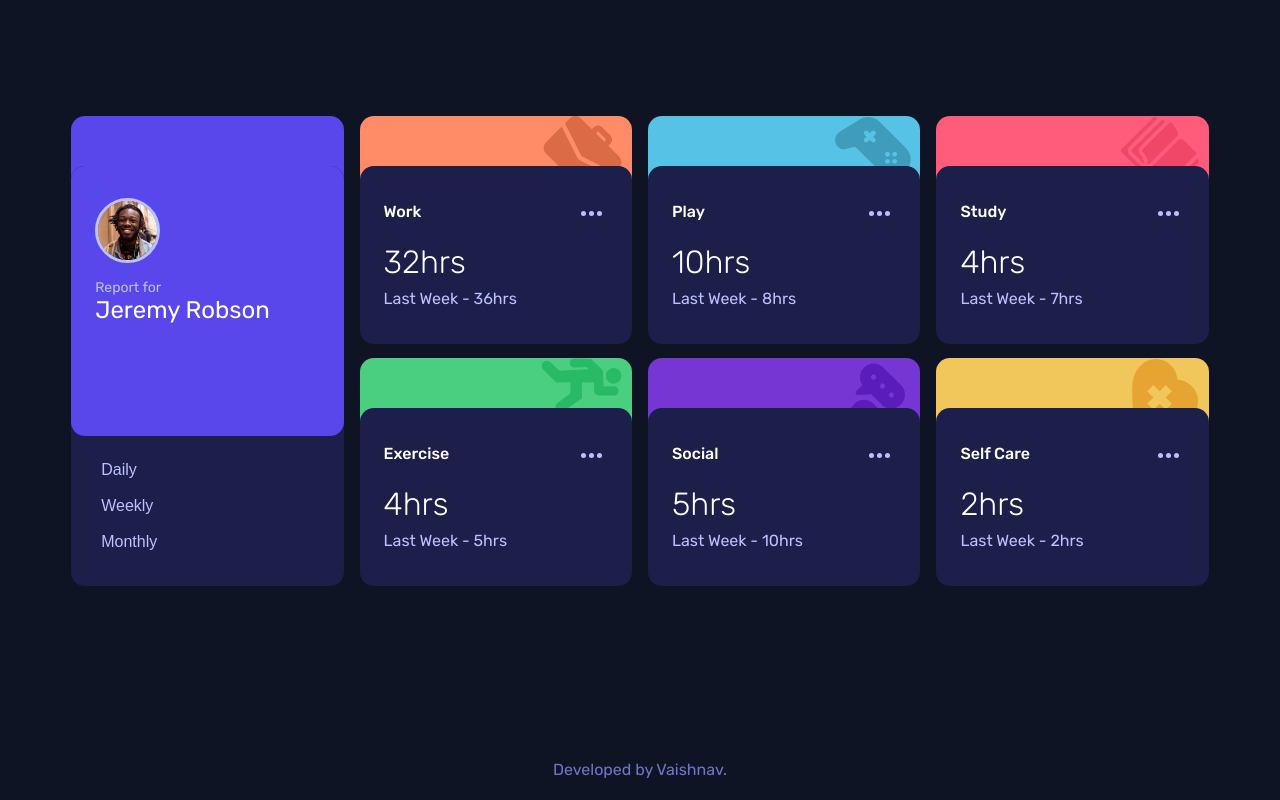
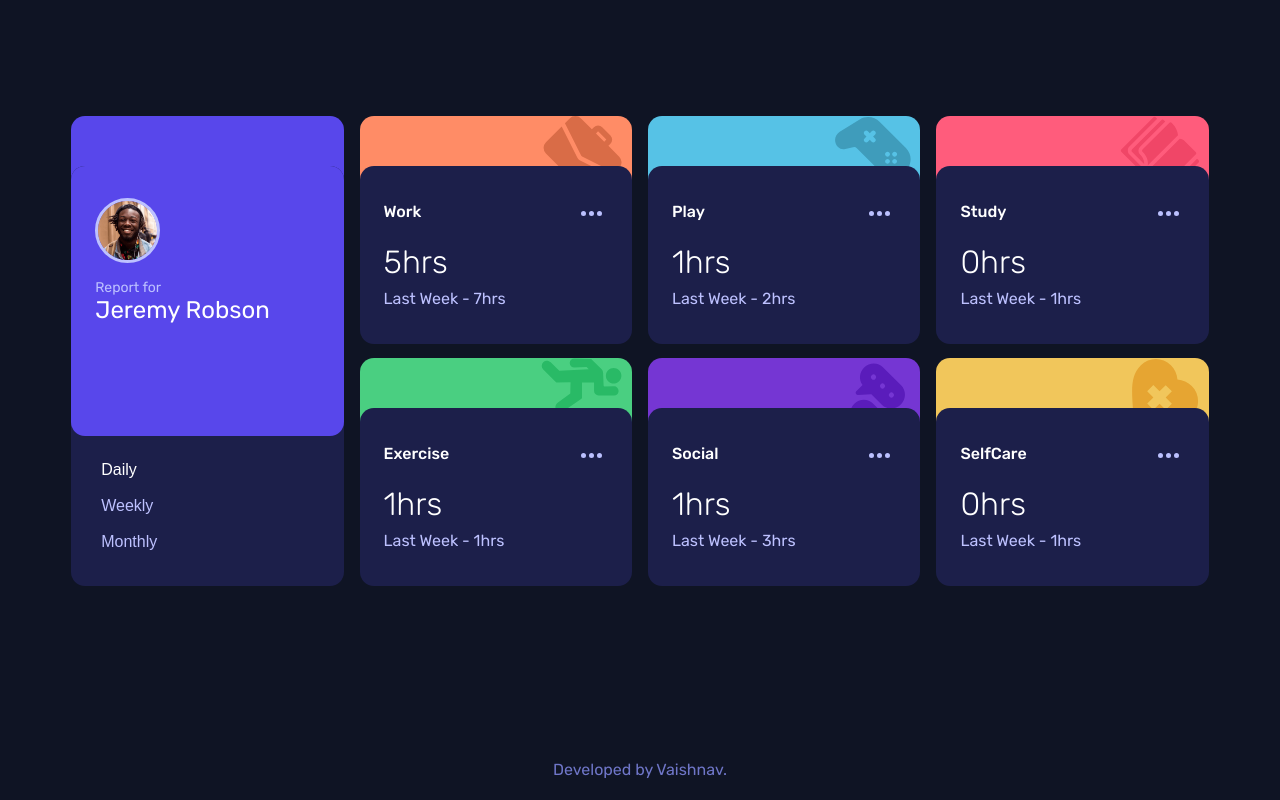
Before and after one commit to vaishnav-sh/time-tracking-dashboard, a plain HTML site: page index.html in a window 1280 px wide. Drawn offline with Linux system fonts and the light colour scheme.

Commit message:
fix: bugs

```diff
--- a/index.html
+++ b/index.html
@@ -25,7 +25,7 @@
 
         <div class="timespan">
           <div class="timespan-btns">
-            <button id="daily" class="time-btn">daily</button>
+            <button id="daily" class="time-btn time-btn-active">daily</button>
             <button id="weekly" class="time-btn">weekly</button>
             <button id="monthly" class="time-btn">monthly</button>
           </div>
@@ -33,7 +33,7 @@
       </main>
     <!-- dashboard items -->
     <!-- 1 -->
-      <div class="dashboard-item work">
+      <!-- <div class="dashboard-item work">
         <div class="activity-type">
           <p class="activity-name">work</p>
           <button class="ellipsis">
@@ -44,9 +44,9 @@
           <p class="activity-hours">32hrs</p>
           <p class="activity-prev-hours">Last Week - 36hrs</p>
         </div>
-      </div>
-    <!-- 2 -->
-      <div class="dashboard-item play">
+      </div> -->
+
+      <!-- <div class="dashboard-item play">
         <div class="activity-type">
           <p class="activity-name">Play</p>
           <button class="ellipsis">
@@ -57,9 +57,9 @@
           <p class="activity-hours">10hrs</p>
           <p class="activity-prev-hours">Last Week - 8hrs</p>
         </div>
-      </div>
-    <!-- 3 -->
-      <div class="dashboard-item study">
+      </div> -->
+
+      <!-- <div class="dashboard-item study">
         <div class="activity-type">
           <p class="activity-name">Study</p>
           <button class="ellipsis">
@@ -70,9 +70,9 @@
           <p class="activity-hours">4hrs</p>
           <p class="activity-prev-hours">Last Week - 7hrs</p>
         </div>
-      </div>
-    <!-- 4 -->
-      <div class="dashboard-item exercise">
+      </div> -->
+
+      <!-- <div class="dashboard-item exercise">
         <div class="activity-type">
           <p class="activity-name">Exercise</p>
           <button class="ellipsis">
@@ -83,9 +83,9 @@
           <p class="activity-hours">4hrs</p>
           <p class="activity-prev-hours">Last Week - 5hrs</p>
         </div>
-      </div>
-    <!-- 5 -->
-      <div class="dashboard-item social">
+      </div> -->
+
+      <!-- <div class="dashboard-item social">
         <div class="activity-type">
           <p class="activity-name">Social</p>
           <button class="ellipsis">
@@ -96,9 +96,9 @@
           <p class="activity-hours">5hrs</p>
           <p class="activity-prev-hours">Last Week - 10hrs</p>
         </div>
-      </div>
-    <!-- 6 -->
-      <div class="dashboard-item selfcare">
+      </div> -->
+
+      <!-- <div class="dashboard-item selfcare">
         <div class="activity-type">
           <p class="activity-name">Self care</p>
           <button class="ellipsis">
@@ -109,7 +109,7 @@
           <p class="activity-hours">2hrs</p>
           <p class="activity-prev-hours">Last Week - 2hrs</p>
         </div>
-      </div>
+      </div>     -->
     </div>
   </div>
 
--- a/script.js
+++ b/script.js
@@ -1,8 +1,138 @@
-var obj = [];
-fetch('./data.json')
-   .then(response => {
-      return response.json()
-   })
-   .then(data => obj = data)
+const data = [
+  {
+    "title": "Work",
+    "timeframes": {
+      "daily": {
+        "current": 5,
+        "previous": 7
+      },
+      "weekly": {
+        "current": 32,
+        "previous": 36
+      },
+      "monthly": {
+        "current": 103,
+        "previous": 128
+      }
+    }
+  },
+  {
+    "title": "Play",
+    "timeframes": {
+      "daily": {
+        "current": 1,
+        "previous": 2
+      },
+      "weekly": {
+        "current": 10,
+        "previous": 8
+      },
+      "monthly": {
+        "current": 23,
+        "previous": 29
+      }
+    }
+  },
+  {
+    "title": "Study",
+    "timeframes": {
+      "daily": {
+        "current": 0,
+        "previous": 1
+      },
+      "weekly": {
+        "current": 4,
+        "previous": 7
+      },
+      "monthly": {
+        "current": 13,
+        "previous": 19
+      }
+    }
+  },
+  {
+    "title": "Exercise",
+    "timeframes": {
+      "daily": {
+        "current": 1,
+        "previous": 1
+      },
+      "weekly": {
+        "current": 4,
+        "previous": 5
+      },
+      "monthly": {
+        "current": 11,
+        "previous": 18
+      }
+    }
+  },
+  {
+    "title": "Social",
+    "timeframes": {
+      "daily": {
+        "current": 1,
+        "previous": 3
+      },
+      "weekly": {
+        "current": 5,
+        "previous": 10
+      },
+      "monthly": {
+        "current": 21,
+        "previous": 23
+      }
+    }
+  },
+  {
+    "title": "SelfCare",
+    "timeframes": {
+      "daily": {
+        "current": 0,
+        "previous": 1
+      },
+      "weekly": {
+        "current": 2,
+        "previous": 2
+      },
+      "monthly": {
+        "current": 7,
+        "previous": 11
+      }
+    }
+  }
+ ];
 
-   console.log(obj)
+let currentMode = "daily";
+
+window.addEventListener('DOMContentLoaded', () => {
+   displayData(currentMode);
+});
+
+function displayData(mode) {
+  const dashItems = data.map(function(item) {
+    return `<div class="dashboard-item ${item.title.toLowerCase()}">
+              <div class="activity-type">
+                <p class="activity-name">${item.title}</p>
+                <button class="ellipsis">
+                  <img src="./images/icon-ellipsis.svg" alt="icon-ellipsis">
+                </button>
+              </div>
+              <div class="activity-time">
+                <p class="activity-hours">${item.timeframes[mode].current}hrs</p>
+                <p class="activity-prev-hours">Last Week - ${item.timeframes[mode].previous}hrs</p>
+              </div>
+            </div>`;
+  }).join("");
+
+  const container = document.querySelector('.container');
+  container.innerHTML += dashItems;
+}
+
+const modeBtns = document.querySelectorAll('.time-btn');
+modeBtns.forEach(btn => {
+  btn.addEventListener('click', (e) => {
+    currentMode = e.currentTarget.innerText.toLowerCase();
+    displayData(currentMode);
+  });
+});
--- a/style.css
+++ b/style.css
@@ -44,6 +44,8 @@ img {
     /* grid-template-rows: 1fr; */
     gap: 5em;
 }
+
+
 
 /* MAIN */
 .main {
@@ -104,8 +106,7 @@ img {
     font-weight: 500;
 }
 
-.time-btn:hover,
-.time-btn:focus {
+.time-btn-active {
     color: white;
 }
 
```
